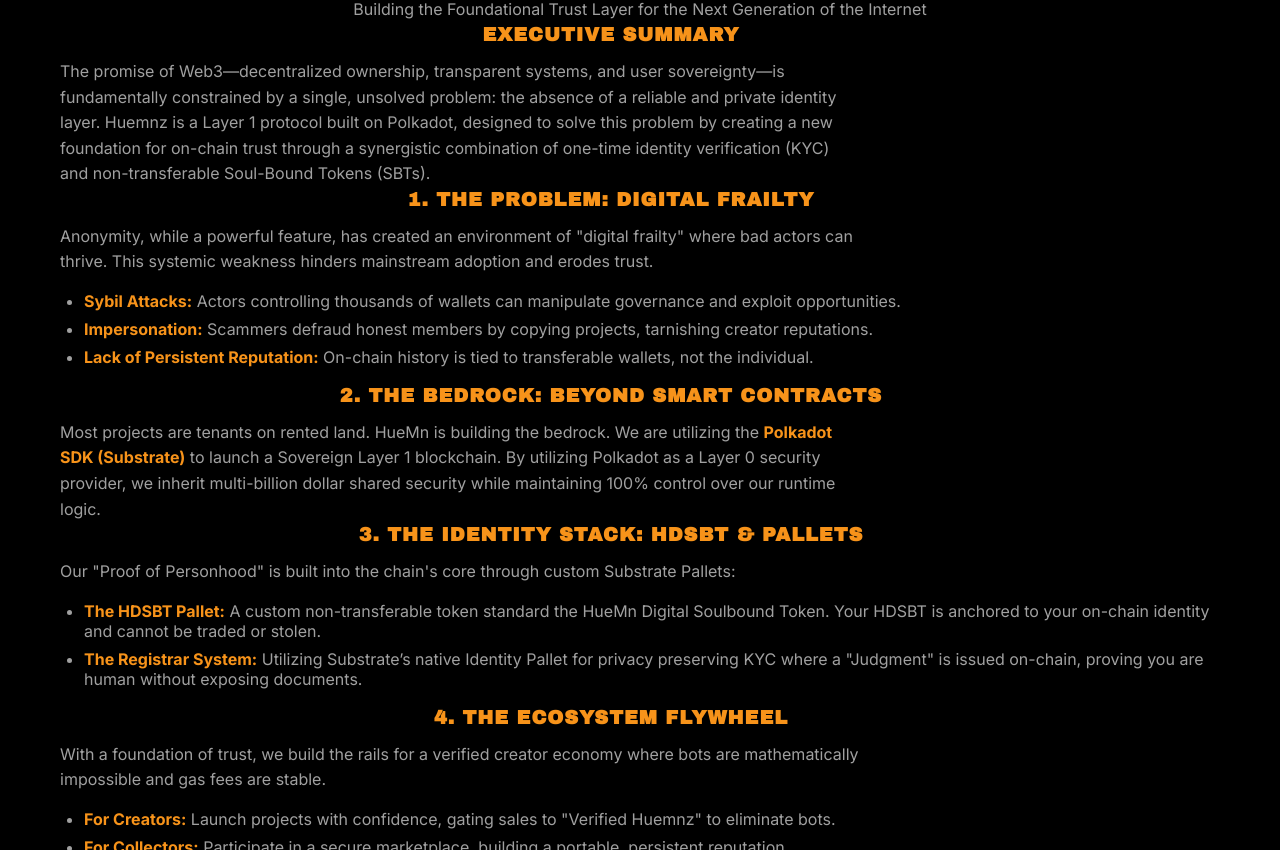
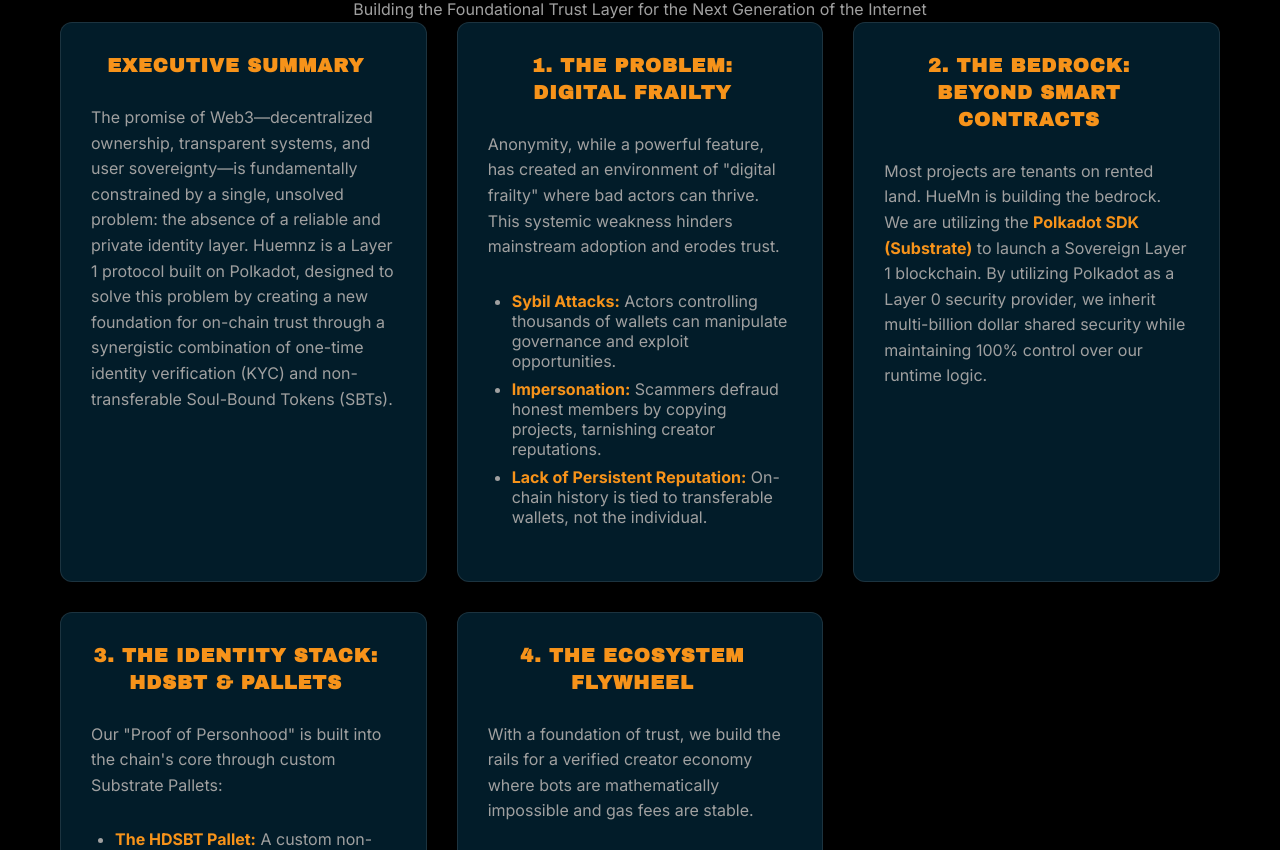
Before and after one commit to uploadnprogress/huemnz-frontend, a React (Vite) app: page /vision in a window 1280 px wide. Shown: the part 350-1200 px from the top of the page. Built offline with nearby package versions, Linux system fonts and the light colour scheme.

Commit message:
Fix: Applied Blue Grid branding to Vision and About pages

```diff
--- a/src/pages/AboutPage.jsx
+++ b/src/pages/AboutPage.jsx
@@ -11,27 +11,35 @@ function AboutPage() {
       transition={{ duration: 0.5 }}
     >
       <h1>The Genesis of Huemnz</h1>
-      <div className={styles.content}>
-        <div>
-          <h2>A Necessary Revolution</h2>
+
+      {/* UPDATED: Uses the Grid Layout */}
+      <div className={styles.grid}>
+
+        {/* UPDATED: Wrapped in .card for Brand Blue background */}
+        {/* UPDATED: Changed h2 to h3 to get the Brand Orange text color */}
+        <div className={styles.card}>
+          <h3>A Necessary Revolution</h3>
           <p>
             Huemnz wasn't born from a desire to launch another digital collectible. It was forged from the frustrating reality of the Web3 space: a world of infinite potential built on digital quicksand. We saw brilliant builders and artists lose everything to impersonation and Sybil attacks because the industry prioritized anonymity over accountability.
           </p>
         </div>
-        <div>
-          <h2>Foundational Independence</h2>
+
+        <div className={styles.card}>
+          <h3>Foundational Independence</h3>
           <p>
             We are here to move the industry toward true digital independence. By leveraging the <strong>Polkadot SDK</strong>, we’ve engineered a custom environment that puts the human first. We believe your digital identity should be your property—unbreakable, unstealable, and undeniable.
           </p>
         </div>
-        <div>
-          <h2>Built-in Security</h2>
+
+        <div className={styles.card}>
+          <h3>Built-in Security</h3>
           <p>
             The art is the key, but the code is the lock. Every line of our custom Layer 1 is designed to empower the creator and protect the collector. We established a foundational "Proof of Personhood" that gives you a cryptographic key to navigate the digital world with confidence.
           </p>
         </div>
-        <div>
-          <h2>The Visionary Core</h2>
+
+        <div className={styles.card}>
+          <h3>The Visionary Core</h3>
           <p>
             The art, beautifully crafted by our visionary artist, is the symbol of your entry into this ecosystem. Together, the founder's technical architecture and the artist's aesthetic vision are building a more secure, more trustworthy, and more <em>human</em> digital future.
           </p>
--- a/src/pages/VisionPage.jsx
+++ b/src/pages/VisionPage.jsx
@@ -13,16 +13,20 @@ function VisionPage() {
       <h1>The Huemnz Vision</h1>
       <p className={styles.subtitle}>Building the Foundational Trust Layer for the Next Generation of the Internet</p>
 
-      <div className={styles.content}>
-        <div>
-          <h2>Executive Summary</h2>
+      {/* UPDATED: Uses the Grid Layout */}
+      <div className={styles.grid}>
+
+        {/* UPDATED: Wrapped in .card for Brand Blue background */}
+        {/* UPDATED: Changed h2 to h3 to get the Brand Orange text color */}
+        <div className={styles.card}>
+          <h3>Executive Summary</h3>
           <p>
             The promise of Web3—decentralized ownership, transparent systems, and user sovereignty—is fundamentally constrained by a single, unsolved problem: the absence of a reliable and private identity layer. Huemnz is a Layer 1 protocol built on Polkadot, designed to solve this problem by creating a new foundation for on-chain trust through a synergistic combination of one-time identity verification (KYC) and non-transferable Soul-Bound Tokens (SBTs).
           </p>
         </div>
 
-        <div>
-          <h2>1. The Problem: Digital Frailty</h2>
+        <div className={styles.card}>
+          <h3>1. The Problem: Digital Frailty</h3>
           <p>
             Anonymity, while a powerful feature, has created an environment of "digital frailty" where bad actors can thrive. This systemic weakness hinders mainstream adoption and erodes trust.
           </p>
@@ -33,15 +37,15 @@ function VisionPage() {
           </ul>
         </div>
 
-        <div>
-          <h2>2. The Bedrock: Beyond Smart Contracts</h2>
+        <div className={styles.card}>
+          <h3>2. The Bedrock: Beyond Smart Contracts</h3>
           <p>
             Most projects are tenants on rented land. HueMn is building the bedrock. We are utilizing the <strong>Polkadot SDK (Substrate)</strong> to launch a Sovereign Layer 1 blockchain. By utilizing Polkadot as a Layer 0 security provider, we inherit multi-billion dollar shared security while maintaining 100% control over our runtime logic.
           </p>
         </div>
 
-        <div>
-          <h2>3. The Identity Stack: HDSBT & Pallets</h2>
+        <div className={styles.card}>
+          <h3>3. The Identity Stack: HDSBT & Pallets</h3>
           <p>Our "Proof of Personhood" is built into the chain's core through custom Substrate Pallets:</p>
           <ul>
             <li><strong>The HDSBT Pallet:</strong> A custom non-transferable token standard the HueMn Digital Soulbound Token. Your HDSBT is anchored to your on-chain identity and cannot be traded or stolen.</li>
@@ -49,8 +53,8 @@ function VisionPage() {
           </ul>
         </div>
 
-        <div>
-          <h2>4. The Ecosystem Flywheel</h2>
+        <div className={styles.card}>
+          <h3>4. The Ecosystem Flywheel</h3>
           <p>
             With a foundation of trust, we build the rails for a verified creator economy where bots are mathematically impossible and gas fees are stable.
           </p>
```
